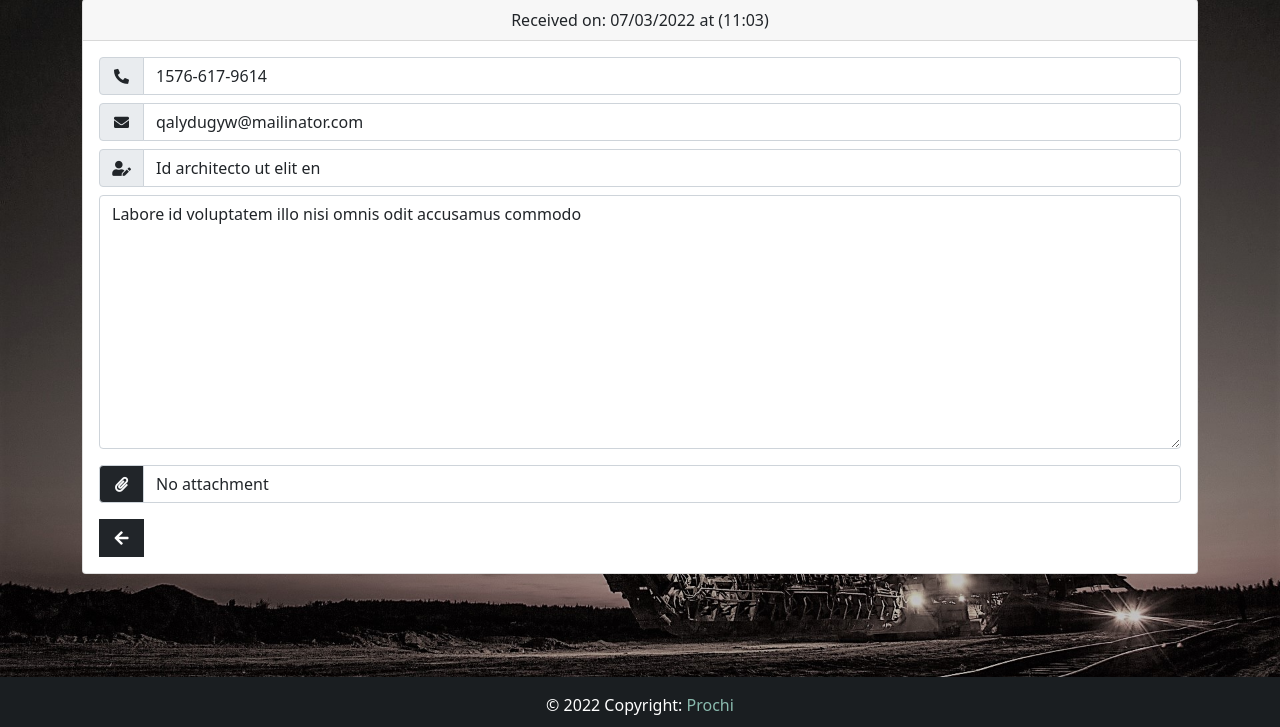
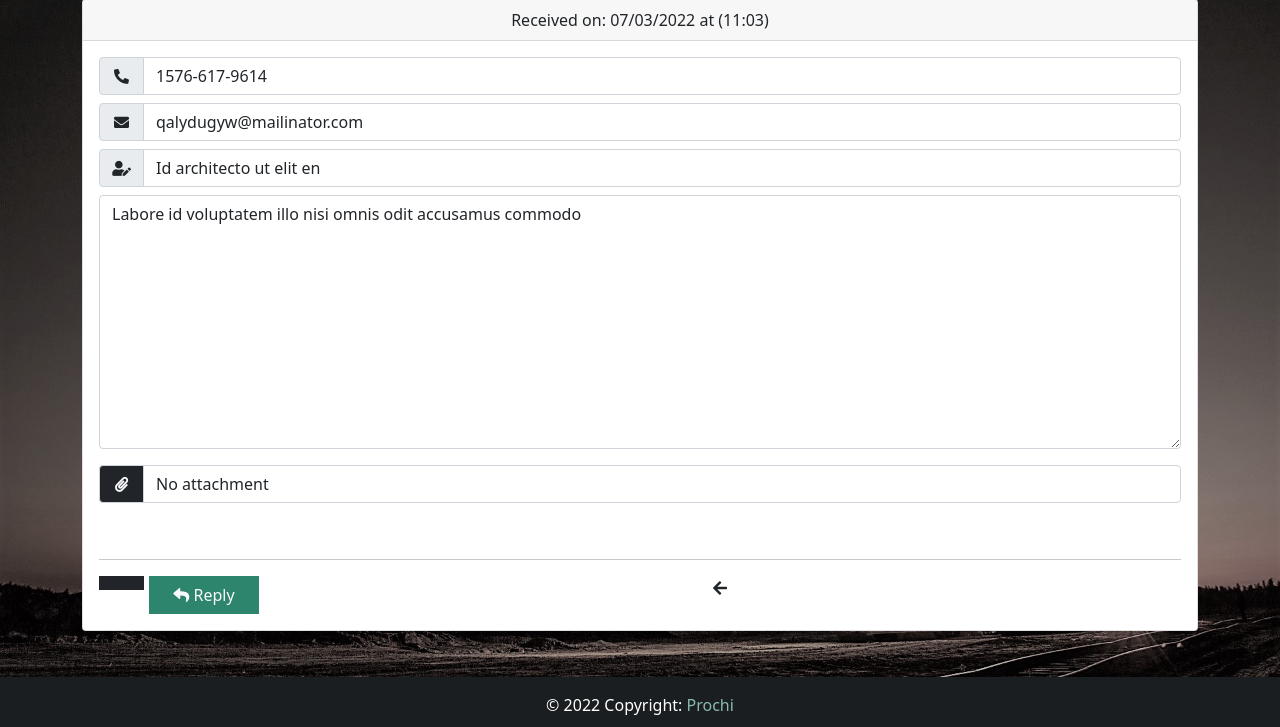
Before and after one commit to preciousimo/inbox, a Django app: page /customer/2 in a window 1280 px wide. Shown: the part 73-800 px from the top of the page. Run offline with Django 3.2, Linux system fonts and the light colour scheme; a user stored in the database is signed in; data comes from the database, SQL or seed files in the repository; parts of the project's set-up code (start-up, migrations or seed data) failed here and were passed over; some libraries are stand-ins or nearby versions.

Commit message:
Reply message

```diff
--- a/App/static/css/style.css
+++ b/App/static/css/style.css
@@ -61,6 +61,13 @@ html, body {
 }
 #input-bg {
     background-color: #fff;
+}
+#reply {
+    width: 110px;
+    float: left;
+    margin-left: 5px;
+    background-color: #2e856e;
+    border-radius: 0px;
 }
 /* IF NO MESSAGE FOUND */
 #msg {
--- a/App/templates/base.html
+++ b/App/templates/base.html
@@ -100,6 +100,7 @@
     <!-- INCLUDES -->
     {% include 'modals/message.html' %}
     {% include 'modals/logout.html' %}
+    {% include 'modals/reply.html' %}
 
     <!-- Message from backend (login page) -->
     {% if form.errors %}
--- a/App/templates/customer.html
+++ b/App/templates/customer.html
@@ -70,10 +70,21 @@
                 </div>
 
                 <!-- Mark the message as read (section) -->
+                {% include 'modals/mark.html' %}
+
             </form>
+            <br class="hide-br"><hr>
 
-            <a href="{% url 'inbox' %}" id="btn-back" class="btn btn-dark" title="Back">
+            {% if customer.status == 'Pending' %}
+            <a id="btn-back" class="btn btn-dark" title="Back" data-bs-toggle="modal" data-bs-target="#markModal"></a>
+            {% else %}
+            <a href="{% url 'inbox' %}" id="btn-back" class="btn btn-dark" title="Back"></a>
+            {% endif %}
                 <i class="fas fa-arrow-left"></i>
+            </a>
+
+            <a class="btn text-light" id="reply" title="Reply email" data-bs-toggle="modal" data-bs-target="#replyModal">
+                <i class="fas fa-reply"></i>  <span>Reply</span>
             </a>
 
         </div>
--- /dev/null
+++ b/App/templates/modals/mark.html
@@ -0,0 +1,30 @@
+{% extends 'modals/baseModal.html' %}
+
+<!-- Modal Id -->
+{% block modal-id %} id="markModal" {% endblock modal-id %}
+
+<!-- Modal Title -->
+{% block modal-title %}
+<i class="fas fa-envelope"></i>  Mark as read ?
+{% endblock modal-title %}
+
+<!-- Modal Body -->
+{% block modal-body %}
+<div class="text-center mt-2 mb-3" id="stack" style="color: #2e856e;">
+    <span class="fa-stack fa-3x">
+        <i class="fas fa-cloud fa-stack-2x"></i>
+        <i class="fas fa-user-check fa-stack-1x fa-inverse"></i>
+    </span>
+</div>
+<span id="mark-ask">Would you like to mark message as read ?</span>
+<br class="mb-2">
+{% endblock modal-body %}
+
+<!-- Modal Footer -->
+{% block modal-footer %}
+<a href="{% url 'inbox' %}" class="btn btn-outline-dark btn-sm btn-modal">No</a>
+<button class="btn text-light btn-sm btn-modal" style="background-color: #2e856e;">Yes</button>
+{% endblock modal-footer %}
+
+<!-- Btn close denied here -->
+{% block close %}{% endblock close %}
--- /dev/null
+++ b/App/templates/modals/reply.html
@@ -0,0 +1,58 @@
+{% extends 'modals/baseModal.html' %}
+
+<!-- Modal Id -->
+{% block modal-id %} id="replyModal" {% endblock modal-id %}
+
+<!-- Modal Title -->
+{% block modal-title %}
+<i class="fas fa-reply"></i> Reply:
+{% endblock modal-title %}
+
+<!-- FORM -->
+{% block form %}
+<form method="POST" action="/email" class="was-validated" enctype="multipart/form-data">
+    {% csrf_token %}
+    <div class="modal-body">
+        <div class="">
+            <strong>To: <span class="text-success">{{ customer.name }}</span></strong>
+        </div>
+        <hr>
+        <div class="form-group input-group-sm mb-3" style="display: none;">
+            <input class="form-control" type="email" name="email" value="{{ customer.email }}">
+        </div>
+        <!-- CC -->
+        <div class="form-group mb-2" style="display: none;">
+            <input class="form-control" type="email" name="cc" placeholder="CC (optional)">
+        </div>
+        <div class="mb-3">
+            <textarea class="form-control txt-sm" style="height: 250px;" name="message"
+                placeholder="Put here your message..." required></textarea>
+            <div class="invalid-feedback">Required</div>
+        </div>
+        <div class="mb-3">
+            <select class="form-select" name="subject" required>
+                <option value="">Select a subject</option>
+                <option disabled></option>
+                <option value="Reply">Reply:</option>
+                <option value="Audit">Audit:</option>
+                <option value="Hiring">Hiring:</option>
+                <option value="Speech">Speech:</option>
+                <option value="Payments">Payments:</option>
+                <option value="Documents">Documents:</option>
+            </select>
+            <div class="invalid-feedback">Required</div>
+        </div>
+        <div class="form-group mb-3">
+            <input type="file" class="form-control" name="attach" title="Optional attachment" multiple>
+        </div>
+        <div class="mb-3" style="float: right;">
+            <input type="submit" name="submit" class="btn btn-outline-success btn-sm btn-modal send-email" value="Send"
+                style="margin-right: -5px;">
+            <button class="btn btn-secondary btn-sm btn-modal" data-bs-dismiss="modal">Close</button>
+        </div>
+    </div>
+</form>
+{% endblock form %}
+
+<!-- Btn close denied here -->
+{% block close %}{% endblock close %}
```
